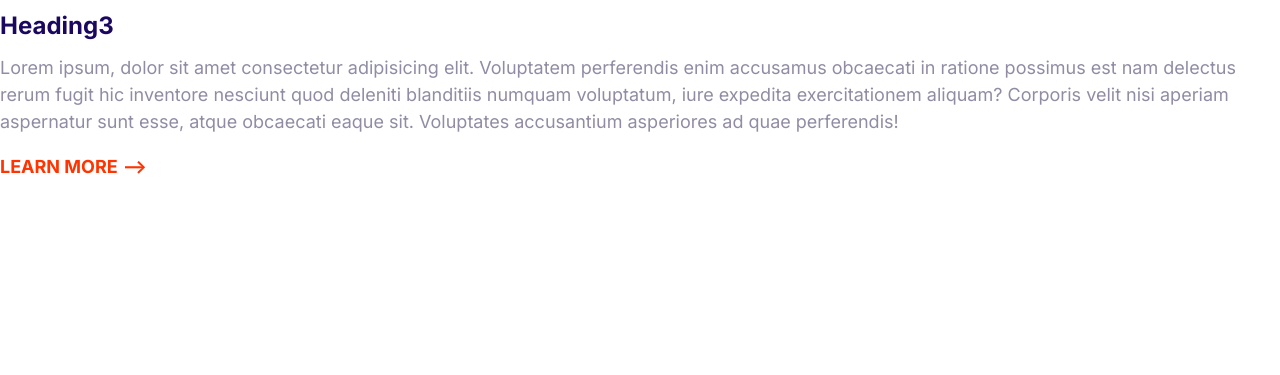
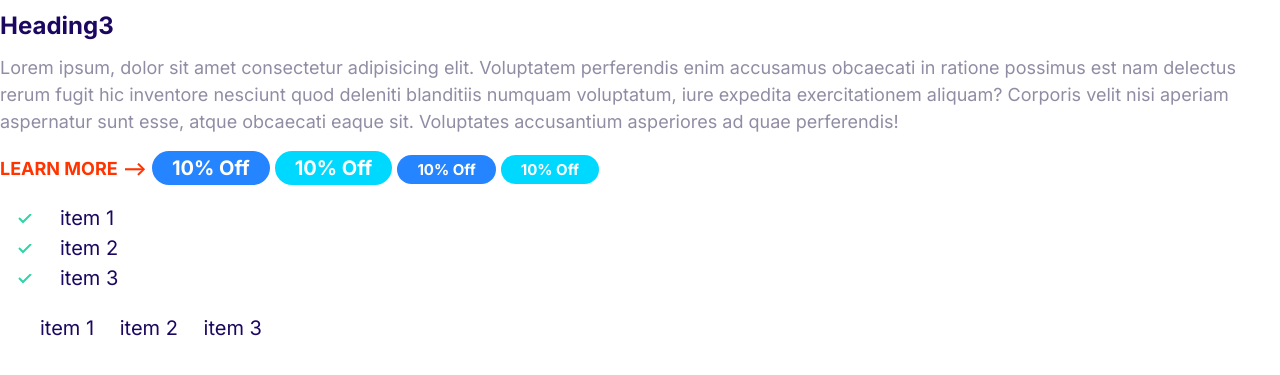
Before and after one commit to inaeon/cloudHostingProject, a plain HTML site: page index.html in a window 1280 px wide. Shown: the part 283-658 px from the top of the page. Drawn offline with Linux system fonts and the light colour scheme.

Commit message:
badges and list components added.

```diff
--- a/css/styles.css
+++ b/css/styles.css
@@ -81,3 +81,54 @@ a {
     font-size: 1.8rem;
   }
 }
+
+/*Badges Section*/
+
+.badges {
+  border-radius: 20px;
+  padding: 0.5rem 2rem;
+  color: #fff;
+  font-size: 2rem;
+  font-weight: bold;
+  white-space: nowrap;
+}
+
+.badges--primary {
+  background-color: var(--color-primary);
+}
+.badges--secondary {
+  background-color: var(--color-secondary);
+}
+.badges--small {
+  font-size: 1.5rem;
+}
+
+@media and (min-width: 1024px) {
+  .badges {
+    font-size: 1.5rem;
+  }
+
+  .badges--small {
+    font-size: 1.2rem;
+  }
+}
+
+/*Lists Section*/
+.list {
+  list-style: none;
+  color: var(--color-headings);
+  font-size: 2rem;
+}
+
+.list--inline .list__item {
+  display: inline-block;
+  margin-right: 2rem;
+}
+
+.list--tick {
+  list-style-image: url(/icons/tick.svg);
+}
+
+.list--tick .list__item {
+  padding-left: 2rem;
+}
--- a/index.html
+++ b/index.html
@@ -26,5 +26,20 @@
       accusantium asperiores ad quae perferendis!
     </p>
     <a href="#" class="link-arrow">Learn More</a>
+    <span class="badges badges--primary">10% Off</span>
+    <span class="badges badges--secondary">10% Off</span>
+    <span class="badges badges--primary badges--small">10% Off</span>
+    <span class="badges badges--secondary badges--small">10% Off</span>
+
+    <ul class="list list--tick">
+      <li class="list__item">item 1</li>
+      <li class="list__item">item 2</li>
+      <li class="list__item">item 3</li>
+    </ul>
+    <ul class="list list--inline">
+      <li class="list__item">item 1</li>
+      <li class="list__item">item 2</li>
+      <li class="list__item">item 3</li>
+    </ul>
   </body>
 </html>
```
Also changed, not shown: components/badges.html (added, +4 -0 lines), components/lists.html (added, +10 -0 lines), icons/tick.svg (added).
